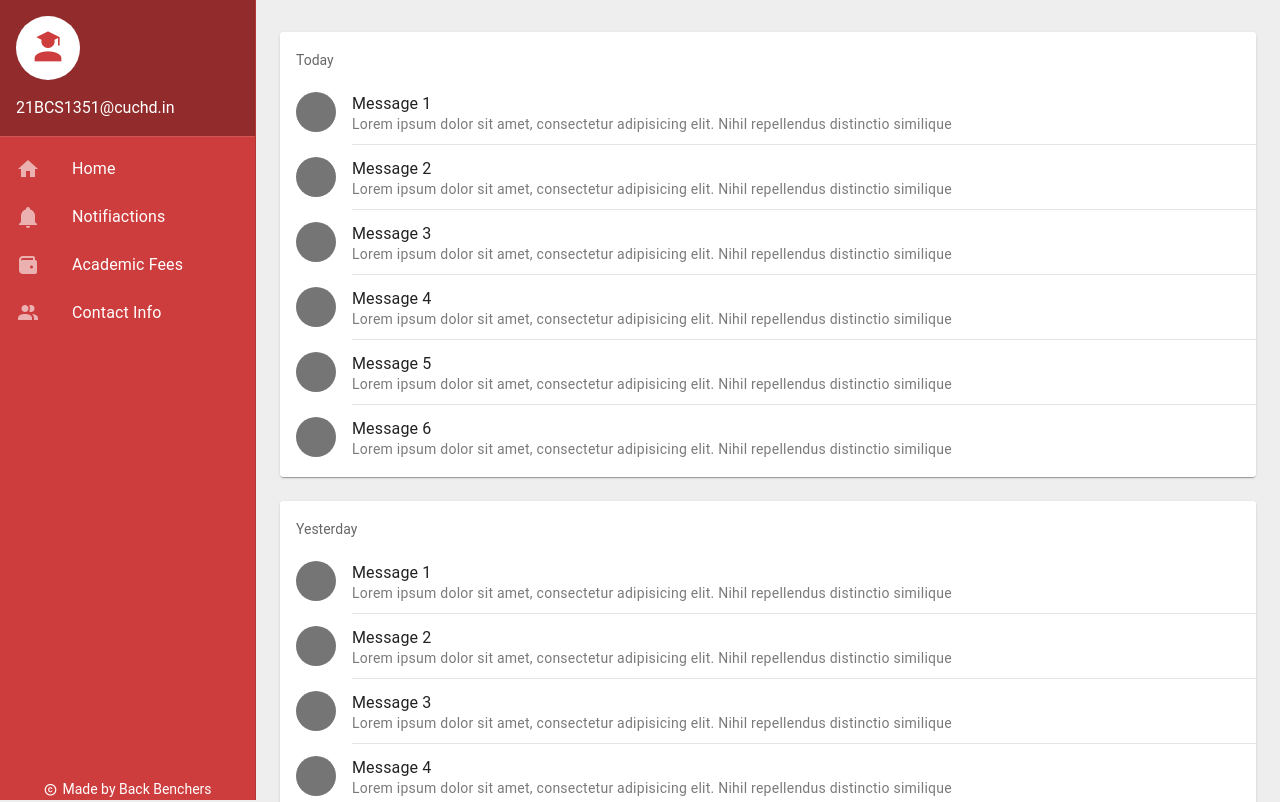
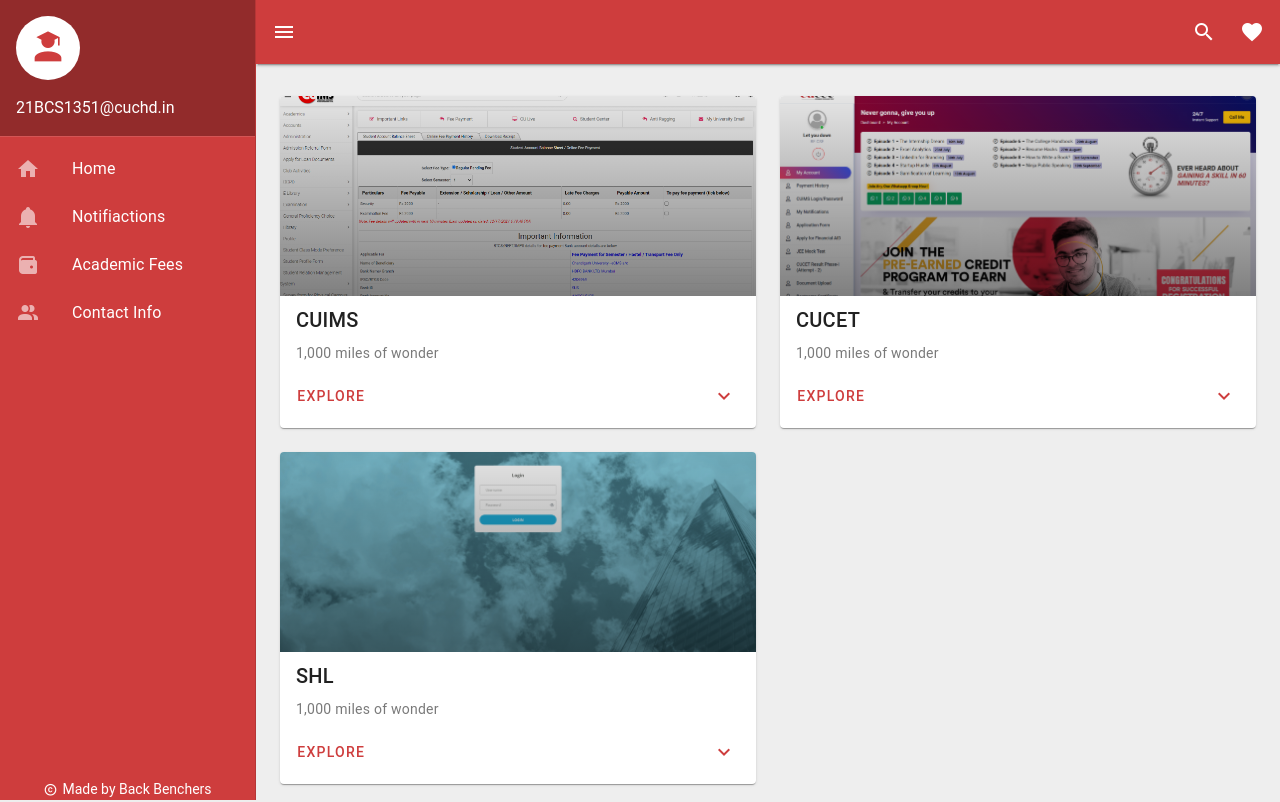
Before and after one commit to pallabez/CU-Guide, a Nuxt app: page / in a window 1280 px wide. Shown: the top 802 px of the page. Built offline with nearby package versions, Linux system fonts and the light colour scheme.

Commit message:
add website card and top app bar

```diff
--- /dev/null
+++ b/components/AppTopBar.vue
@@ -0,0 +1,33 @@
+<template>
+    <v-app-bar :elevation="2" color="primary">
+        <template v-slot:prepend>
+            <v-app-bar-nav-icon></v-app-bar-nav-icon>
+        </template>
+
+        <v-spacer></v-spacer>
+
+
+        <v-tooltip text="Search" location="bottom">
+            <template v-slot:activator="{ props }">
+                <v-btn icon v-bind="props">
+                    <v-icon>mdi-magnify</v-icon>
+                </v-btn>
+            </template>
+        </v-tooltip>
+
+        <v-tooltip text="Rate Us!" location="bottom">
+            <template v-slot:activator="{ props }">
+                <v-btn icon v-bind="props">
+                    <v-icon>mdi-heart</v-icon>
+                </v-btn>
+            </template>
+        </v-tooltip>
+    </v-app-bar>
+</template>
+
+<script>
+export default {
+    data: () => ({
+    })
+}
+</script>
--- /dev/null
+++ b/components/WebsiteCard.vue
@@ -0,0 +1,45 @@
+<template>
+    <v-card class="mx-auto" >
+        <v-img :src='website.image' height="200px" cover gradient="to bottom, rgba(0,0,0,.1), rgba(0,0,0,.5)"></v-img>
+
+        <v-card-title>
+            {{ website.title }}
+        </v-card-title>
+
+        <v-card-subtitle>
+            1,000 miles of wonder
+        </v-card-subtitle>
+
+        <v-card-actions>
+            <v-btn color="primary" variant="text" href="">
+                Explore
+            </v-btn>
+
+            <v-spacer></v-spacer>
+
+            <v-btn :icon="show ? 'mdi-chevron-up' : 'mdi-chevron-down'" @click="show = !show" color="primary"></v-btn>
+        </v-card-actions>
+
+        <v-expand-transition>
+            <div v-show="show">
+                <v-divider></v-divider>
+
+                <v-card-text>
+                    I'm a thing. But, like most politicians, he promised more than he could deliver. You won't have
+                    time for sleeping, soldier, not with all the bed making you'll be doing. Then we'll go with that
+                    data file! Hey, you add a one and two zeros to that or we walk! You're going to do his laundry?
+                    I've got to find a way to escape.
+                </v-card-text>
+            </div>
+        </v-expand-transition>
+    </v-card>
+</template>
+
+<script>
+  export default {
+    data: () => ({
+      show: false,
+    }),
+    props: ['website']
+  }
+</script>
--- a/layouts/default.vue
+++ b/layouts/default.vue
@@ -1,19 +1,10 @@
 <template>
     <v-app id="inspire">
-        <!-- <v-system-bar>
-            <v-spacer></v-spacer>
-
-            <v-icon>mdi-square</v-icon>
-
-            <v-icon>mdi-circle</v-icon>
-
-            <v-icon>mdi-triangle</v-icon>
-        </v-system-bar> -->
-
         <app-side-bar />
 
         <v-main>
             <v-container class="py-8 px-6" fluid>
+                <app-top-bar />
                 <slot />
             </v-container>
         </v-main>
--- a/pages/index.vue
+++ b/pages/index.vue
@@ -1,28 +1,7 @@
 <template>
     <v-row>
-        <v-col v-for="card in cards" :key="card" cols="12">
-            <v-card>
-
-                <v-list lines="two">
-                    <v-list-subheader>{{ card }}</v-list-subheader>
-                    <template v-for="n in 6" :key="n">
-                        <v-list-item>
-                            <template v-slot:prepend>
-                                <v-avatar color="grey-darken-1"></v-avatar>
-                            </template>
-
-                            <v-list-item-title>Message {{ n }}</v-list-item-title>
-
-                            <v-list-item-subtitle>
-                                Lorem ipsum dolor sit amet, consectetur adipisicing elit. Nihil repellendus distinctio
-                                similique
-                            </v-list-item-subtitle>
-                        </v-list-item>
-
-                        <v-divider v-if="n !== 6" :key="`divider-${n}`" inset></v-divider>
-                    </template>
-                </v-list>
-            </v-card>
+        <v-col v-for="website in websites" :key="website.title" cols="12" md="6">
+            <website-card :website="website"/>
         </v-col>
     </v-row>
 </template>
@@ -30,7 +9,47 @@
 <script>
 export default {
     data: () => ({
-        cards: ['Today', 'Yesterday'],
+        websites: [
+            {
+                title: 'CUIMS',
+                image: '/images/CUIMS.png',
+                description: '',
+                link: '',
+                subpoints: [
+                    'Attendence History',
+                    'Time Table',
+                    'Syllabus',
+                    'Leave Application',
+                    'Document Upload',
+                    'Exam Result & Dates',
+                    'General proficiency',
+                    'Library',
+                    'MOOQ Registration',
+                ],
+            },
+            {
+                title: 'CUCET',
+                image: '/images/CUCET.png',
+                description: '',
+                link: '',
+                subpoints: [
+                    'Apply to Chandigarh University',
+                    'Get blackboard & CUIMS login and password',
+                    'Financial AID',
+                    'CUCET exam',
+                    'Bootcamp result and certificate',
+                ],
+            },
+            {
+                title: 'SHL',
+                image: '/images/SHL.png',
+                description: '',
+                link: '',
+                subpoints: [
+                    'Online Examination Portal',
+                ],
+            },
+        ]
     })
 }
 </script>
```
Also changed, not shown: public/images/SHL.png (added).
